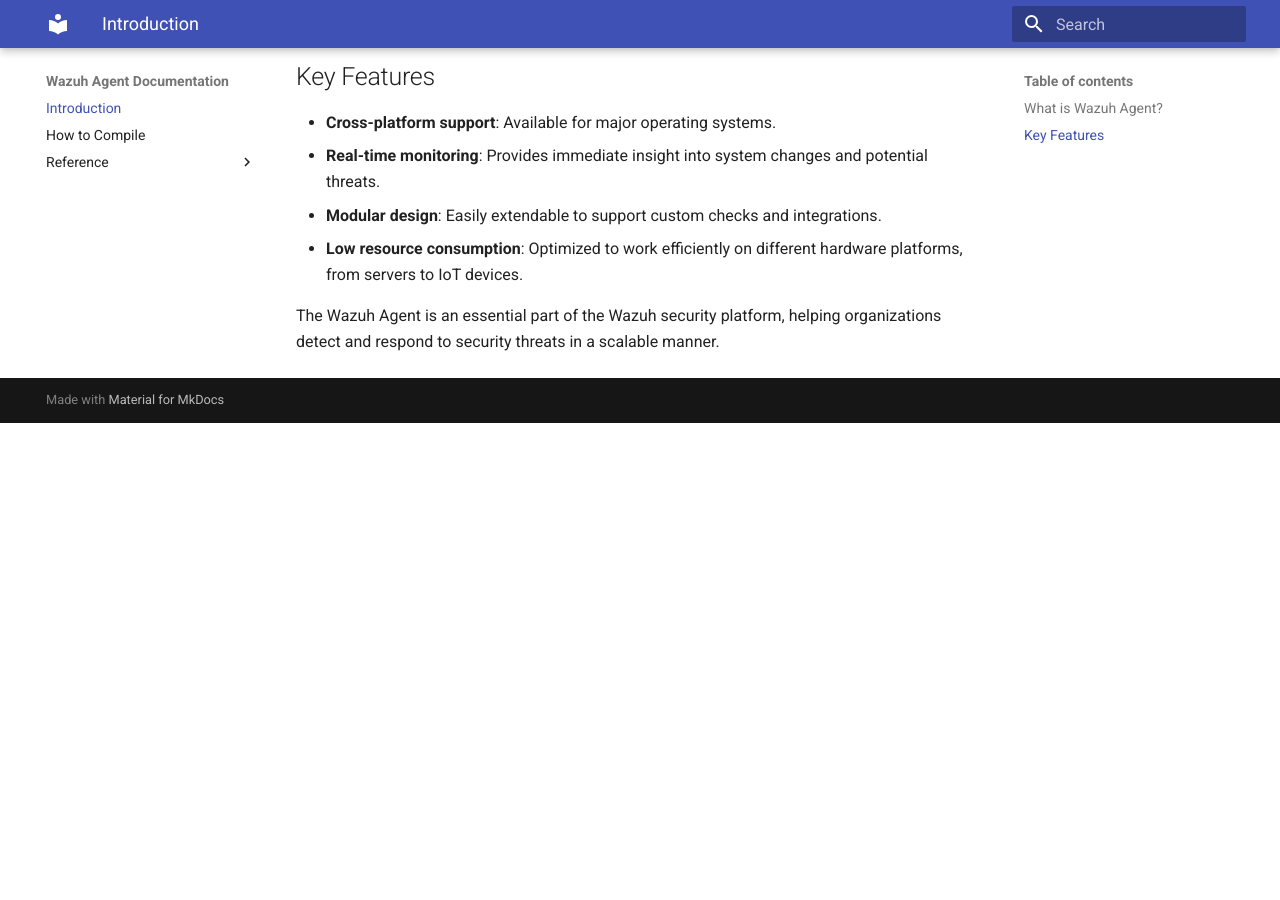
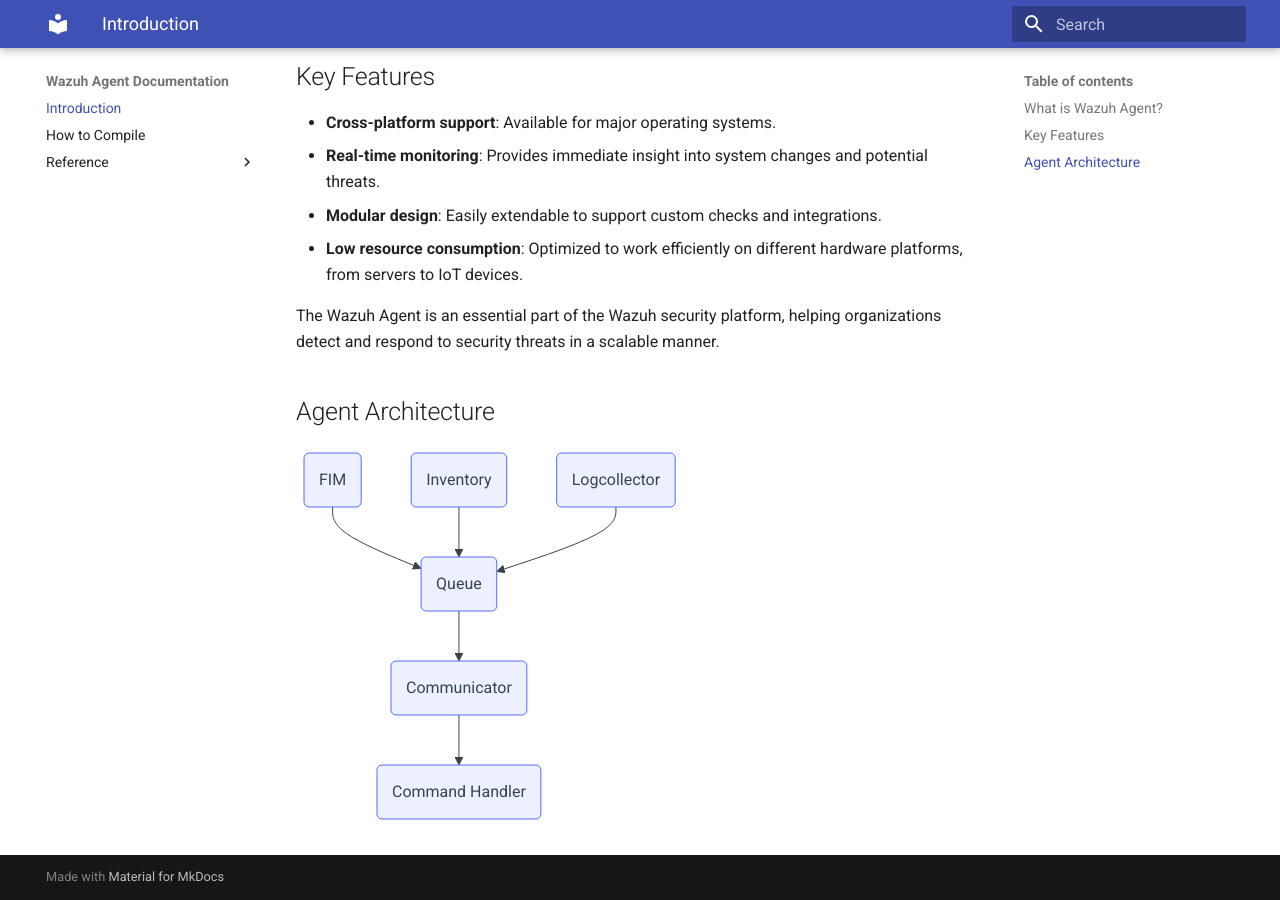
Before and after one commit to vikman90/legendary-spork, an MkDocs documentation site: the page built from docs/index.md, in a window 1280 px wide and 900 px high, scrolled down 599 px. Built offline with MkDocs 1.6.1 and Material for MkDocs 9.7.7, drawn with Linux system fonts in a browser that asks for light colours; before the commit the page ends 1022 px from its top, so only the background shows below that; some of the changed lines change nothing that is shown.

Commit message:
docs: add architecture diagram

````diff
--- a/docs/index.md
+++ b/docs/index.md
@@ -22,3 +22,21 @@
 - **Low resource consumption**: Optimized to work efficiently on different hardware platforms, from servers to IoT devices.
 
 The Wazuh Agent is an essential part of the Wazuh security platform, helping organizations detect and respond to security threats in a scalable manner.
+
+## Agent Architecture
+
+```mermaid
+graph TD
+    FIM(FIM)
+    Inventory(Inventory)
+    Logcollector(Logcollector)
+    Queue(Queue)
+    Communicator(Communicator)
+    CommandHandler(Command Handler)
+
+    FIM --> Queue
+    Inventory --> Queue
+    Logcollector --> Queue
+    Queue --> Communicator
+    Communicator --> CommandHandler
+```
````
